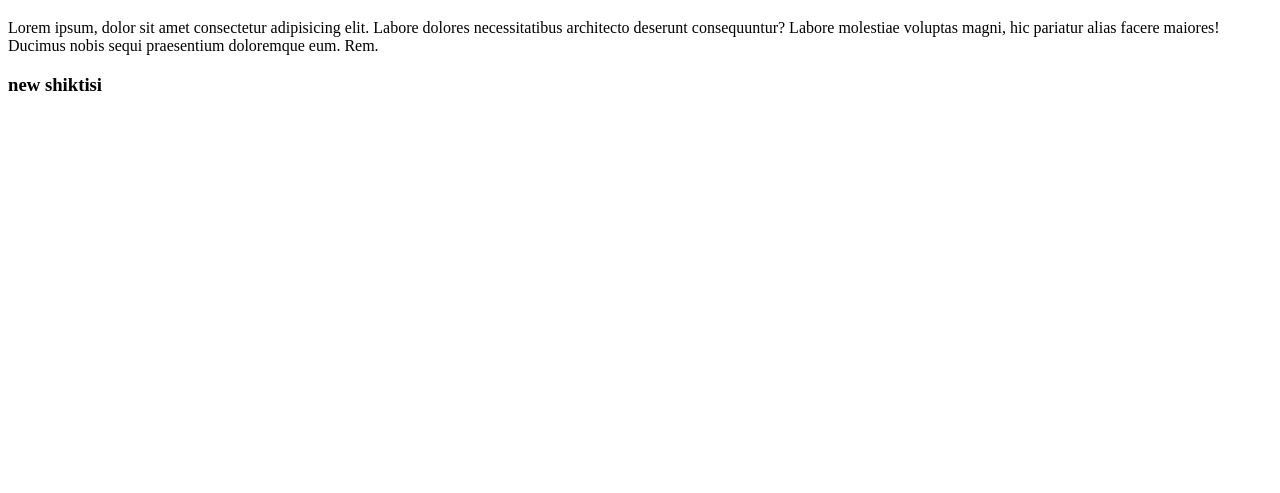
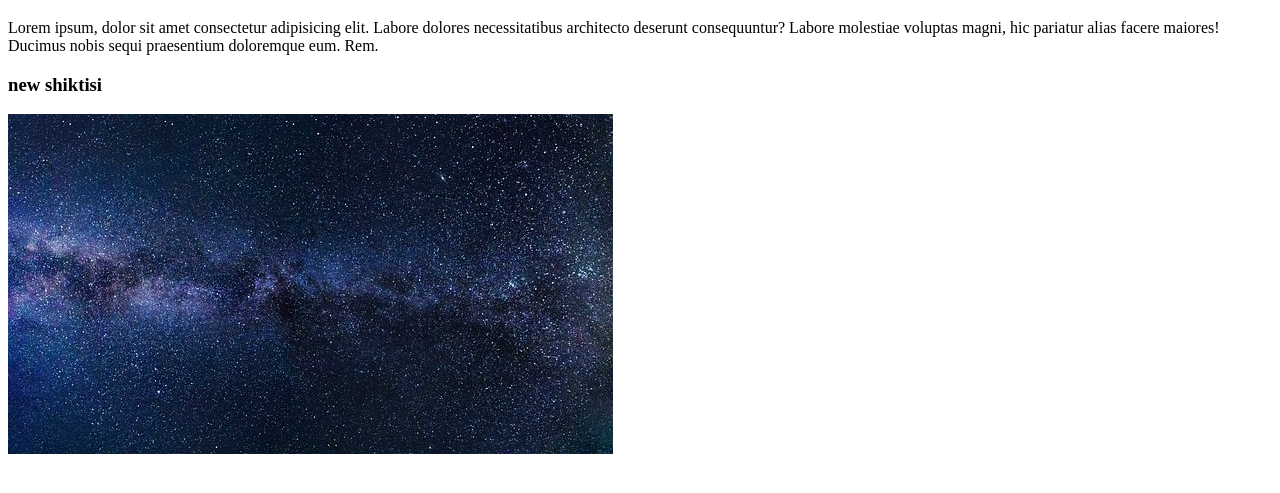
Before and after one commit to farianowshin/my-first-repo, a plain HTML site: page index.html in a window 1280 px wide. Shown: the part 61-554 px from the top of the page. Drawn offline with Linux system fonts and the light colour scheme.

Commit message:
pic added

```diff
--- a/index.html
+++ b/index.html
@@ -11,5 +11,6 @@
 <p>Lorem ipsum, dolor sit amet consectetur adipisicing elit. Labore dolores necessitatibus architecto deserunt consequuntur? Labore molestiae voluptas magni, hic pariatur alias facere maiores! Ducimus nobis sequi praesentium doloremque eum. Rem.
 </p>
 <h3>new shiktisi</h3>
+<img src="milkyway.jpg" alt="">
 </body>
 </html>
```
Also changed, not shown: milkyway.jpg (added).
